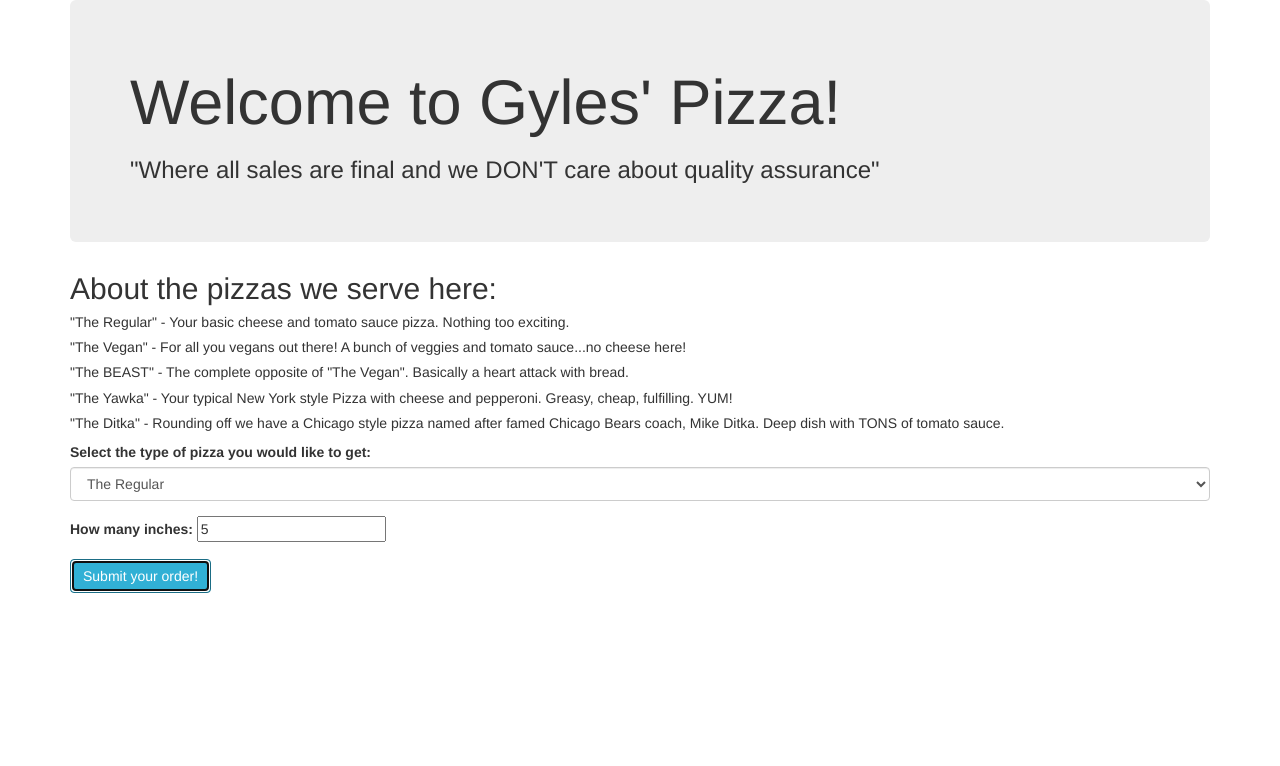
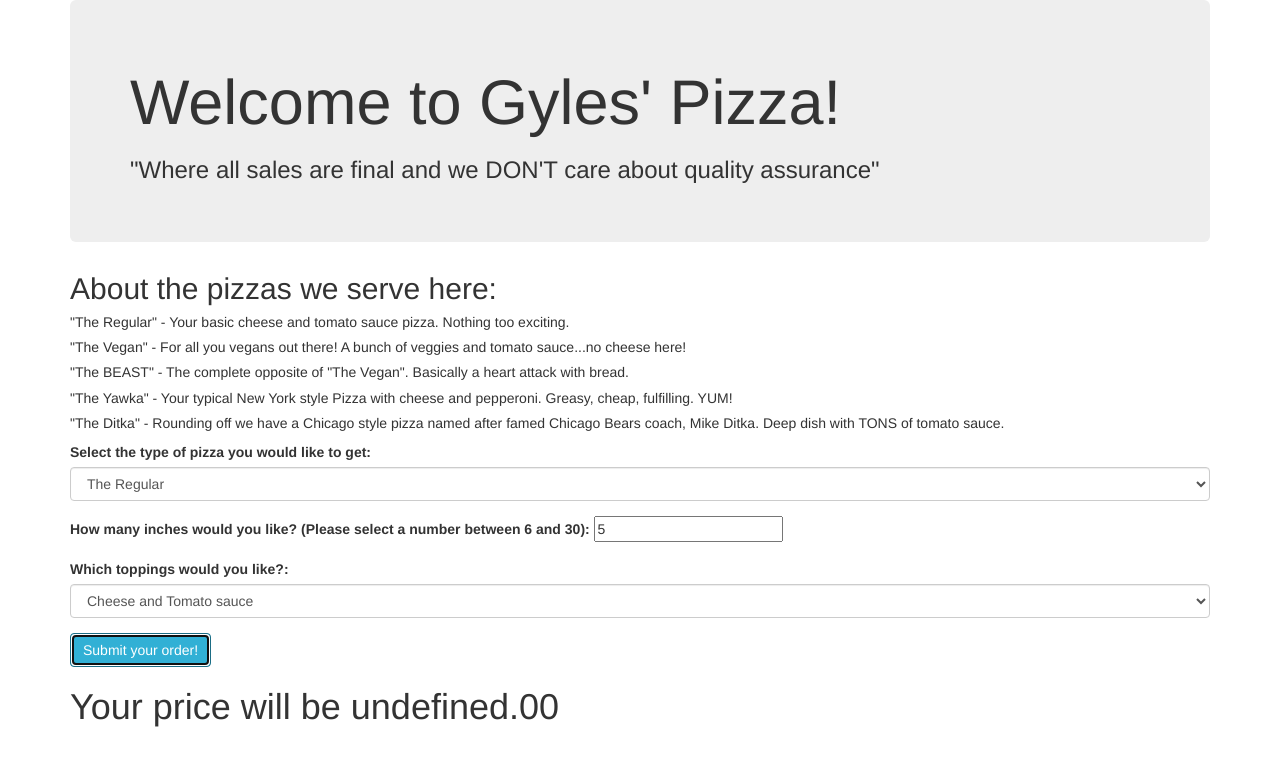
Before and after one commit to gylesb/Pizza-shop, a plain HTML site: page index.html in a window 1280 px wide. Both pictures are taken after typing "5" into the empty fields and a click on the button "Submit your order!". Drawn offline with Linux system fonts and the light colour scheme.

Commit message:
Add different toppings

```diff
--- a/index.html
+++ b/index.html
@@ -28,8 +28,13 @@
             </select>
           </div>
           <div class="form-group">
-            <label for="size">How many inches:</label>
+            <label for="size">How many inches would you like? (Please select a number between 6 and 30):</label>
             <input type="number" name="size" id="size">
+          </div>
+          <div class="form-group">
+            <label for="toppings">Which toppings would you like?:</label>
+            <select class="form-control" id="toppings">
+            </select>
           </div>
           <button type="submit" name="btn" class="btn btn-info">Submit your order!</button>
         </form>
--- a/js/scripts.js
+++ b/js/scripts.js
@@ -13,9 +13,9 @@ Pizza.prototype.cost = function(size) {
     alert("It's physically impossible to eat a pizza that big. Please choose a size smaller than 24 inches.");
   } else if (size < 5) {
     alert("You'll still feel hungry! Choose a bigger pizza");
-  } else if (size >= 6 && size < 24) {
+  } else if (size >= 6) {
     return this.pizzaPrice - 6
-  } else if (size <= 24 && size < 30) {
+  } else if (size <= 29) {
     return this.pizzaPrice
   }
 }
@@ -31,18 +31,31 @@ $(document).ready(function() {
   var pizzaArray = [regular, vegan, beast, yawka, ditka];
 
   pizzaArray.forEach(function(pizza) {
-    $("select#type").append("<option value="+pizza.id+">"+pizza.pizzaStyle);
+    $("select#type").append("<option value="+pizza.id+">"+pizza.pizzaStyle+"</option>");
+  });
+
+  pizzaArray.forEach(function(topping) {
+    $("select#toppings").append("<option value="+topping.id+">"+topping.pizzaTopping+"</option>");
   });
 
   // Form Submit
   $("#formOne").submit(function(event) {
     event.preventDefault();
-
+    alert(this.pizzaStyle);
     var pizzaSelect = parseInt($("#type").val());
     var pizzaSize = $("input#size").val();
+    var price = 13;
+
+    pizzaArray.forEach(function(pizza) {
+      if (pizza.id === pizzaSelect) {
+        console.log(pizza.pizzaSize)
+        price = pizza.cost(size);
+      }
+    })
 
 
-    $("#price h2").append("You have chosen "+pizza.pizzaStyle+"Which comes with "+pizza.pizzaTopping);
+
+    $("#price h2").append("You have chosen "+this.pizzaStyle+"Which comes with "+this.pizzaTopping);
     $("#price h1").append("Your price will be "+price+".00")
 
   });
```
